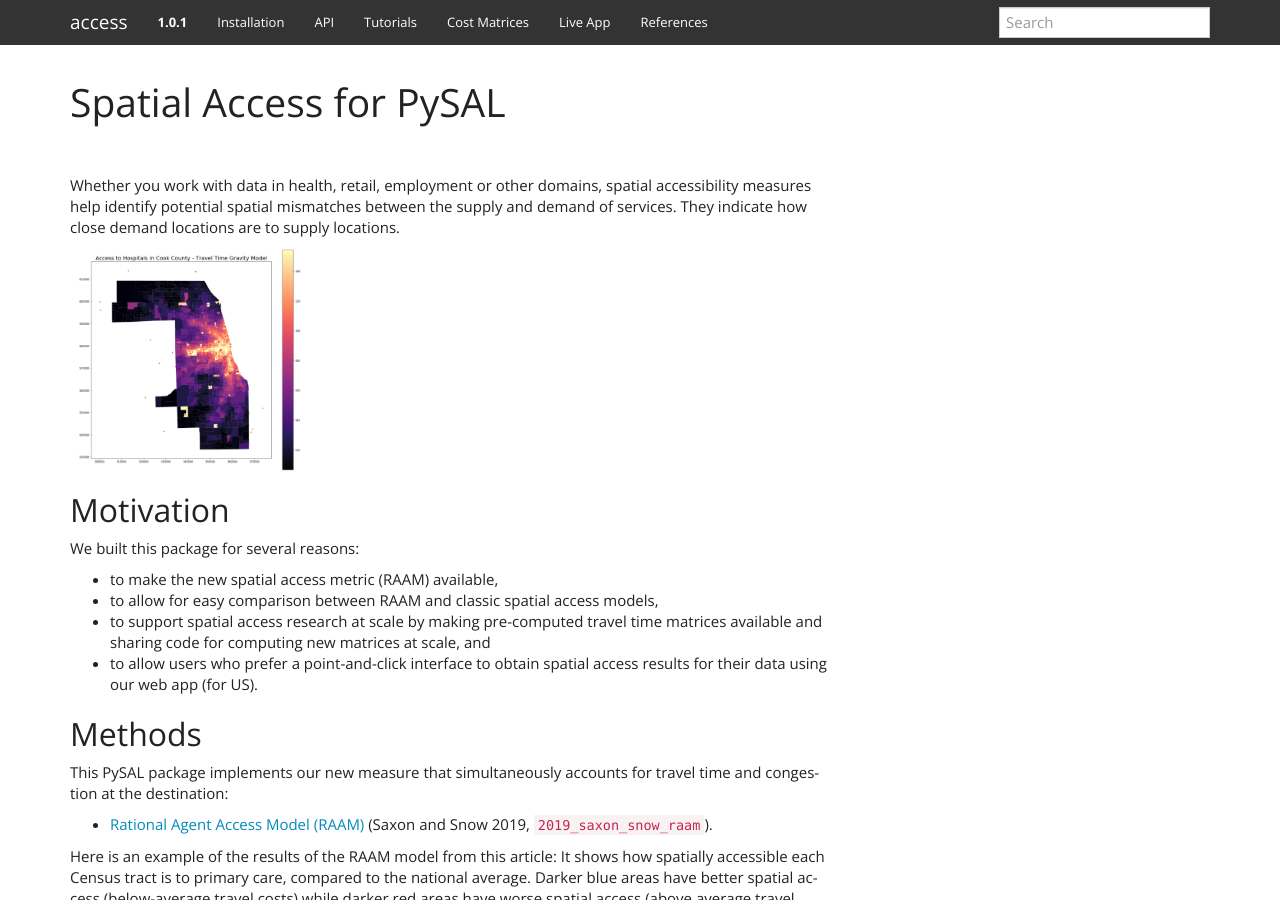
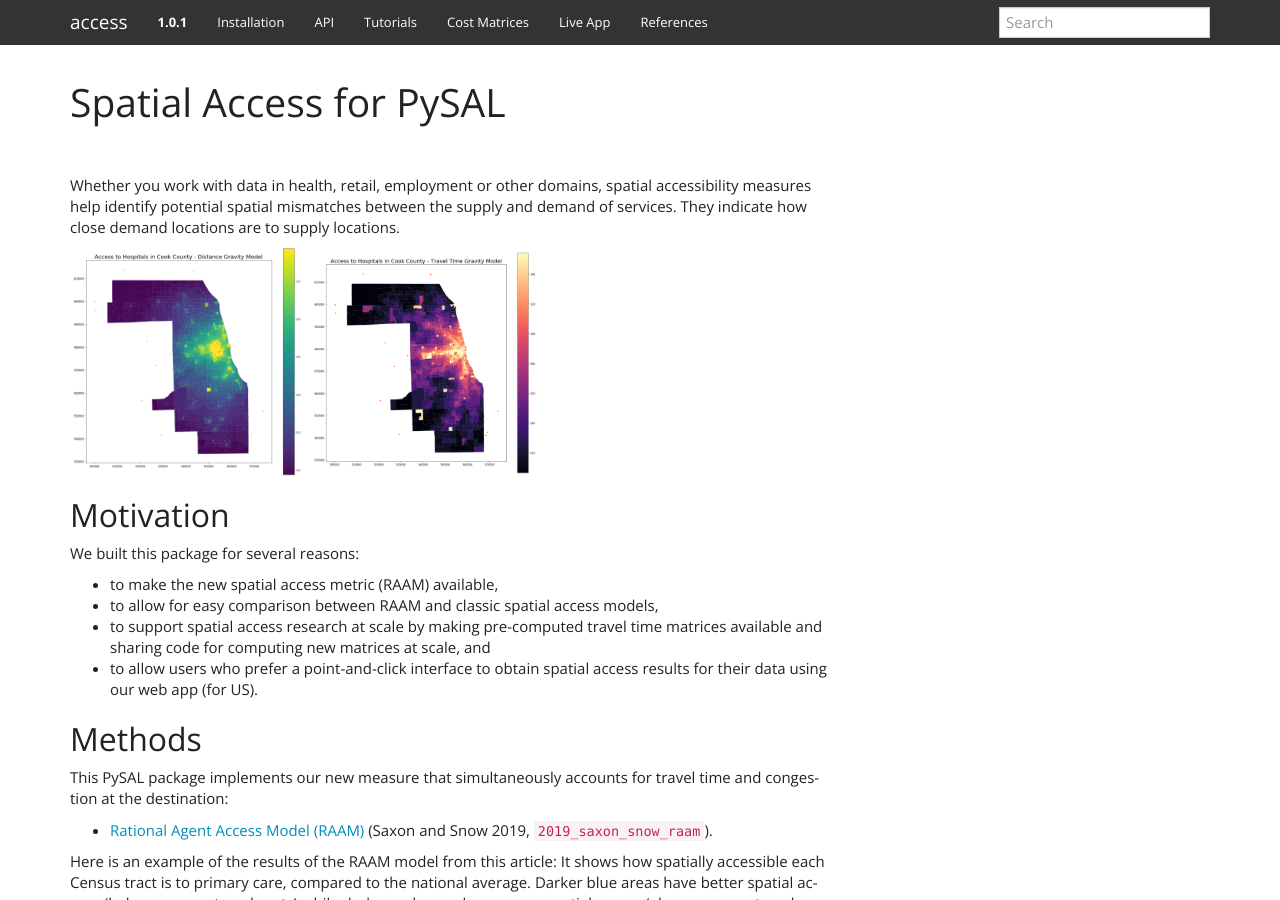
Before and after one commit to pysal/access, a Sphinx documentation site: the page built from docs/index.rst, in a window 1280 px wide and 900 px high. Built offline with Sphinx 7.4.7, drawn with Linux system fonts in a browser that asks for light colours; cross-references to code outside the pages are shown as plain code.

Commit message:
update to index page

```diff
--- a/docs/index.rst
+++ b/docs/index.rst
@@ -9,8 +9,8 @@
 Whether you work with data in health, retail, employment or other domains, spatial accessibility measures help identify potential spatial mismatches between the supply and demand of services. They indicate how close demand locations are to supply locations.
 
 
-.. |ImageLink| image:: _static/images/access_cook_hospitals.png
-.. _ImageLink: http://link.url/
+.. image:: _static/images/access_cook_hospitals.png
+   :target: google.com
    :width: 30%
 
 .. image:: _static/images/access_cook_hospitals_2.png
```
